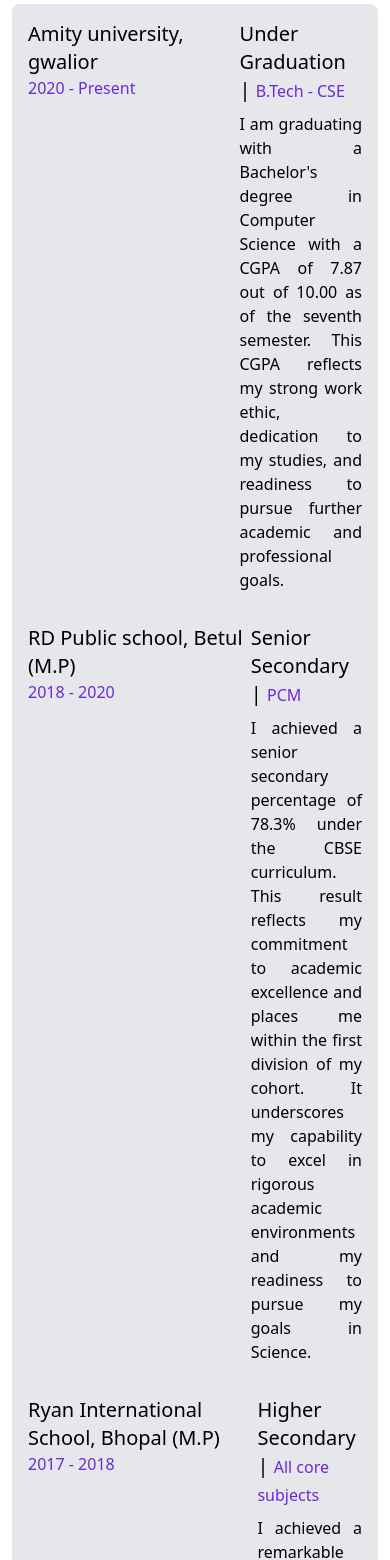
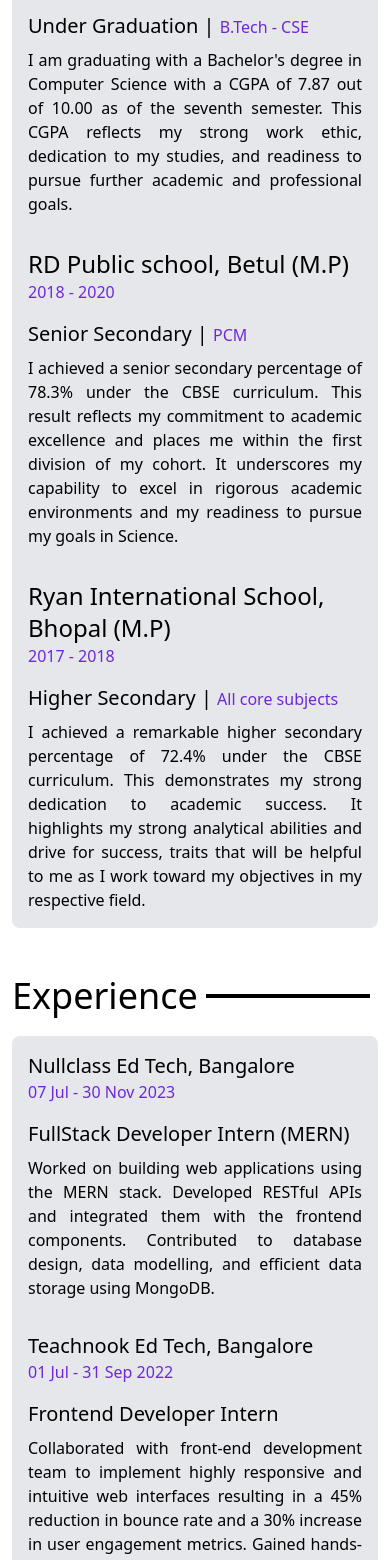
Before and after one commit to Rutuza/Vite-Portfolio, a React (Vite) app: page /about in a window 390 px wide. Shown: the part 1237-2797 px from the top of the page. Built offline with nearby package versions, Linux system fonts and the light colour scheme.

Commit message:
mobile view slightly done

```diff
--- a/src/pages/About.jsx
+++ b/src/pages/About.jsx
@@ -48,7 +48,7 @@
 
 {/* Education section */}
 
-      <section className="mt-20 max-sm:relative">
+      <section className="max-sm:relative">
         <div className="flex items-center">
           <div className="text-4xl font-medium text-left max-sm:text-3xl">Education</div>
           <div className="mx-2 w-full h-0 border-2 border-black "></div>
@@ -58,12 +58,12 @@
 
         <div className="mt-5 bg-gray-200 rounded-lg"> {/* container*/}
 
-          <div className="p-4 flex justify-between"> {/* amity*/}
+          <div className="p-4 flex justify-between max-sm:grid max-sm:grid-flow-row max-sm:gap-4 "> {/* amity*/}
             <div className="font-medium">
-              <div className="text-xl">Amity university, gwalior</div>
+              <div className="text-xl max-sm:text-2xl">Amity university, gwalior</div>
               <div className="text-violet-700">2020 - Present</div>
             </div>
-            <div className="w-2/5">
+            <div className="w-2/5 max-sm:w-fit">
               <div className="text-xl font-medium">
                 Under Graduation | <span className="text-violet-700 text-base">B.Tech - CSE</span>
               </div>
@@ -75,12 +75,12 @@
 
          {/* rd 12th*/}
 
-          <div className="p-4 flex justify-between">  {/* rd */}
+          <div className="p-4 flex justify-between max-sm:grid max-sm:grid-flow-row max-sm:gap-4">  {/* rd */}
             <div className="font-medium">
-              <div className="text-xl">RD Public school, Betul (M.P)</div>
+              <div className="text-xl max-sm:text-2xl">RD Public school, Betul (M.P)</div>
               <div className="text-violet-700">2018 - 2020</div>
             </div>
-            <div className="w-2/5">
+            <div className="w-2/5 max-sm:w-fit">
               <div className="text-xl font-medium">
                 Senior Secondary | <span className="text-violet-700 text-base">PCM</span>
               </div>
@@ -92,12 +92,12 @@
 
           {/* ryan */}
 
-          <div className="p-4 flex justify-between">  {/* ryan */}
+          <div className="p-4 flex justify-between max-sm:grid max-sm:grid-flow-row max-sm:gap-4">  {/* ryan */}
             <div className="font-medium">
-              <div className="text-xl">Ryan International School, Bhopal (M.P)</div>
+              <div className="text-xl max-sm:text-2xl">Ryan International School, Bhopal (M.P)</div>
               <div className="text-violet-700">2017 - 2018</div>
             </div>
-            <div className="w-2/5">
+            <div className="w-2/5 max-sm:w-fit">
               <div className="text-xl font-medium">
                 Higher Secondary | <span className="text-violet-700 text-base">All core subjects</span>
               </div>
@@ -113,7 +113,7 @@
 
       {/* Experience section */}
 
-      <section className="mt-10 py-12">
+      <section className="py-12">
       <div className="flex items-center">
           <div className="text-4xl font-medium text-left">Experience</div>
           <div className="mx-2 w-full h-0 border-2 border-black"></div>
@@ -121,12 +121,12 @@
 
         <div className="mt-5 bg-gray-200 rounded-lg "> {/* container*/}
 
-          <div className="p-4 flex justify-between"> {/* MERN internship*/}
+          <div className="p-4 flex justify-between max-sm:grid max-sm:grid-flow-row max-sm:gap-4"> {/* MERN internship*/}
             <div className="font-medium">
               <div className="text-xl">Nullclass Ed Tech, Bangalore</div>
               <div className="text-violet-700">07 Jul - 30 Nov 2023</div>
             </div>
-            <div className="w-2/5">
+            <div className="w-2/5 max-sm:w-fit">
               <div className="text-xl font-medium">
                 FullStack Developer Intern (MERN)
               </div>
@@ -139,12 +139,12 @@
 
          {/* teachnook */}
 
-          <div className="p-4 flex justify-between">  {/* teachnook internship*/}
+          <div className="p-4 flex justify-between max-sm:grid max-sm:grid-flow-row max-sm:gap-4">  {/* teachnook internship*/}
             <div className="font-medium">
               <div className="text-xl">Teachnook Ed Tech, Bangalore</div>
               <div className="text-violet-700">01 Jul - 31 Sep 2022</div>
             </div>
-            <div className="w-2/5">
+            <div className="w-2/5 max-sm:w-fit">
               <div className="text-xl font-medium">
                 Frontend Developer Intern
               </div>
```
